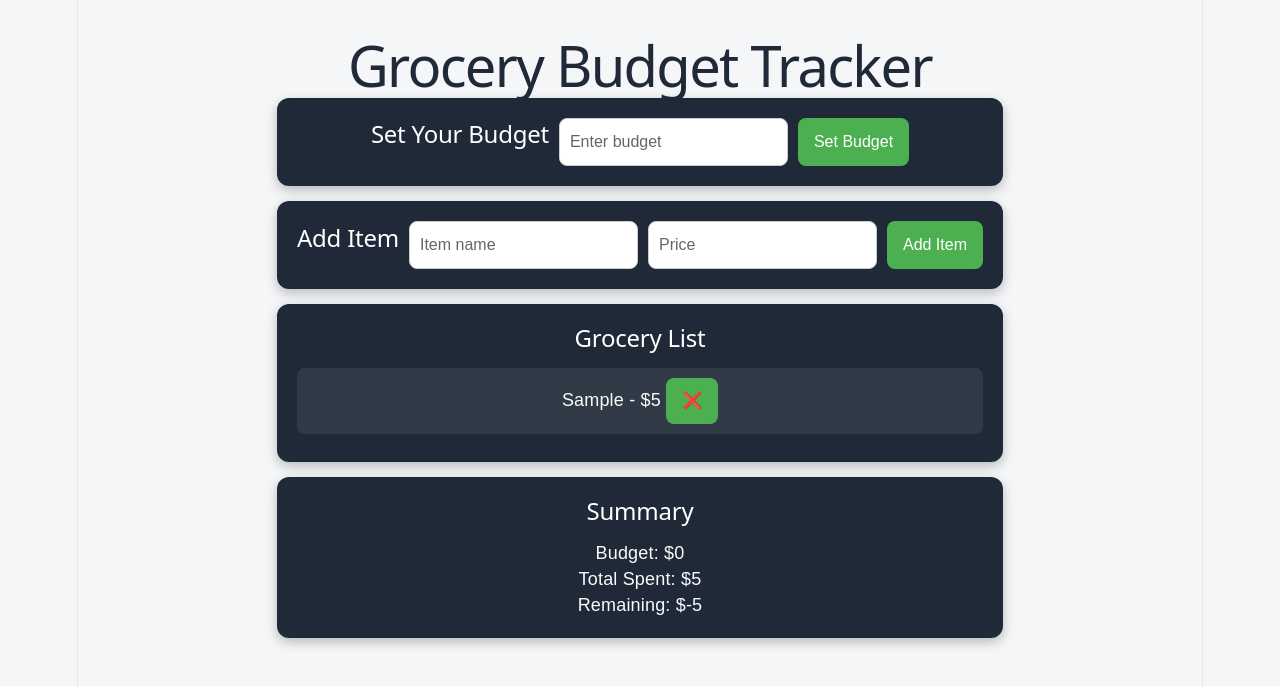
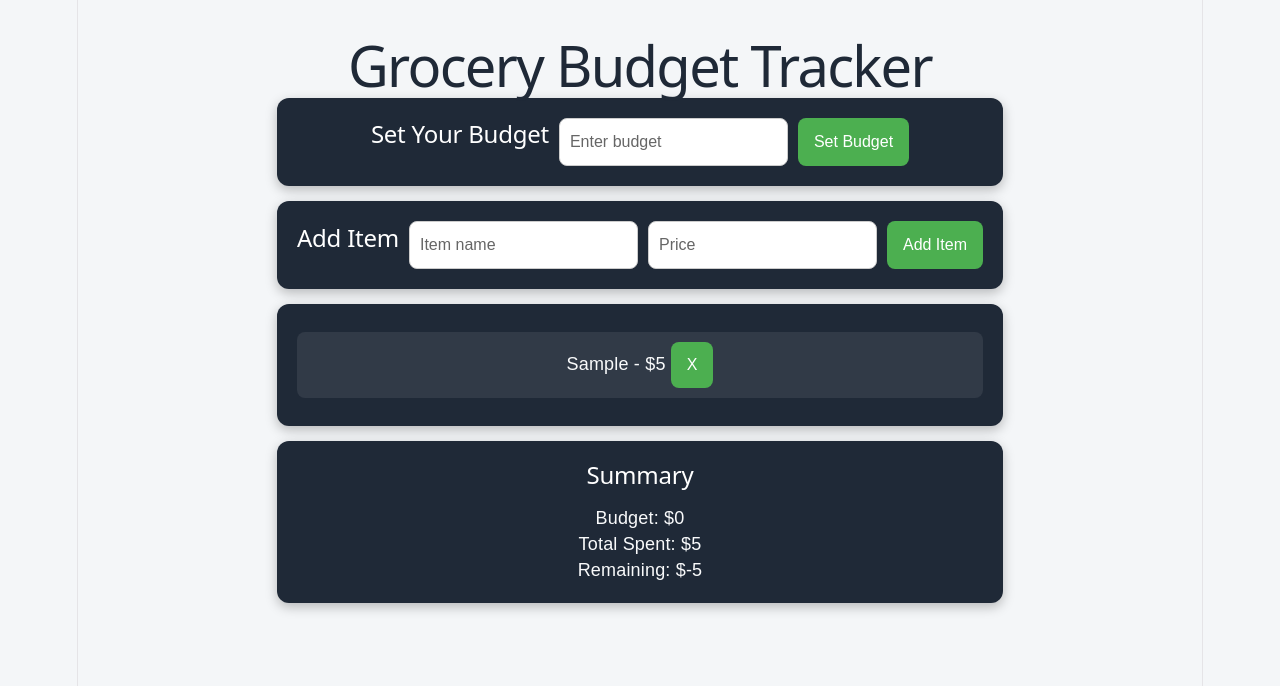
Before and after one commit to Travel987/grocery-budget-tracker, a React (Vite) app: page / in a window 1280 px wide. Both pictures are taken after typing "Sample", "5" into the empty fields and a click on the button "Add Item". Shown: the top 686 px of the page. Built offline with nearby package versions, Linux system fonts and the light colour scheme.

Commit message:
Added delete item feature

```diff
--- a/src/components/GroceryList.jsx
+++ b/src/components/GroceryList.jsx
@@ -1,8 +1,6 @@
 function GroceryList({ items, deleteItem }) {
   return (
-    <div>
-      <h2>Grocery List</h2>
-
+    <>
       {items.length === 0 ? (
         <p>No items added yet.</p>
       ) : (
@@ -11,13 +9,13 @@ function GroceryList({ items, deleteItem }) {
             <li key={item.id}>
               {item.name} - ${item.price}{" "}
               <button type="button" onClick={() => deleteItem(item.id)}>
-                ❌
+                X
               </button>
             </li>
           ))}
         </ul>
       )}
-    </div>
+    </>
   );
 }
 
```
